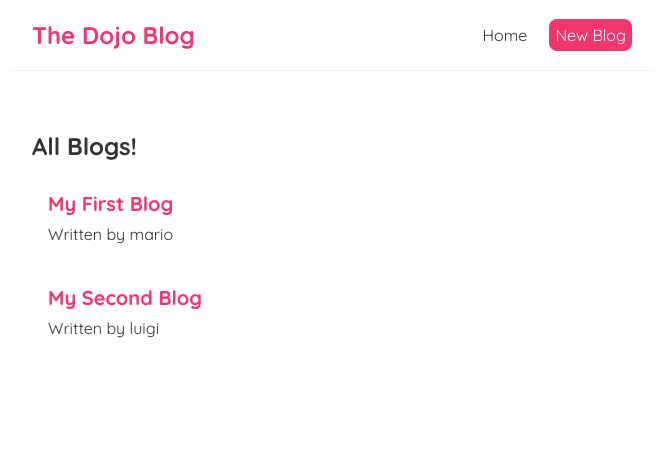
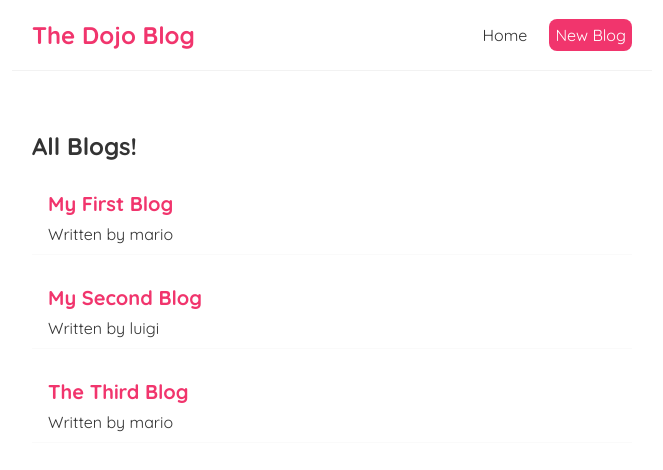
Before and after one commit to YePyaeAung/React-Dojo-Blog, a React (Create React App) app: page / in a window 1280 px wide. Shown: the top 470 px of the page, without its empty margins (308-971 px from the left). Built offline with nearby package versions, Linux system fonts and the light colour scheme; data requests are answered from the project's data file.

Commit message:
Making a POST Request

```diff
--- a/database/db.json
+++ b/database/db.json
@@ -11,6 +11,12 @@
       "body": "Lorem ipsum dolor sit amet consectetur adipisicing elit. Ullam, aperiam molestias ex ut neque porro voluptatibus tenetur exercitationem, eveniet rerum odit. Id pariatur reprehenderit distinctio adipisci sint fuga? Quia, doloribus!",
       "author": "luigi",
       "id": 2
+    },
+    {
+      "title": "The Third Blog",
+      "body": "Lorem Ipsum is simply dummy text of the printing and typesetting industry. Lorem Ipsum has been the industry's standard dummy text ever since the 1500s, when an unknown printer took a galley of type and scrambled it to make a type specimen book. It has survived not only five centuries, but also the leap into electronic typesetting, remaining essentially unchanged. It was popularised in the 1960s with the release of Letraset sheets containing Lorem Ipsum passages, and more recently with desktop publishing software like Aldus PageMaker including versions of Lorem Ipsum.",
+      "author": "mario",
+      "id": 3
     }
   ]
 }
--- a/src/Create.js
+++ b/src/Create.js
@@ -4,12 +4,23 @@ const Create = () => {
     const [ title, setTitle ] = useState('');
     const [ body, setBody ] = useState('');
     const [ author, setAuthor ] = useState('mario');
+    const [ isPending, setIsPending ] = useState(false);
 
     const handleSubmit = (e) => {
         e.preventDefault();
 
         const blog = { title, body, author };
-        console.log(blog);
+
+        setIsPending(true);
+
+        fetch('http://localhost:8000/blogs', {
+            method : "POST",
+            headers : { "Content-Type" : "application/json" },
+            body : JSON.stringify(blog)
+        }).then(() => {
+            console.log("New Blog Added.");
+            setIsPending(false);
+        })
     }
     return (
         <div className="create">
@@ -36,7 +47,8 @@ const Create = () => {
                     <option value="mario">Mario</option>
                     <option value="luigi">Luigi</option>
                 </select>
-                <button>Add Blog</button>
+                { !isPending && <button>Add Blog</button> }
+                { isPending && <button disabled>Adding Blog...</button> }
             </form>
         </div>
     );
```
Lines whose indentation alone changed are shown as unchanged.
